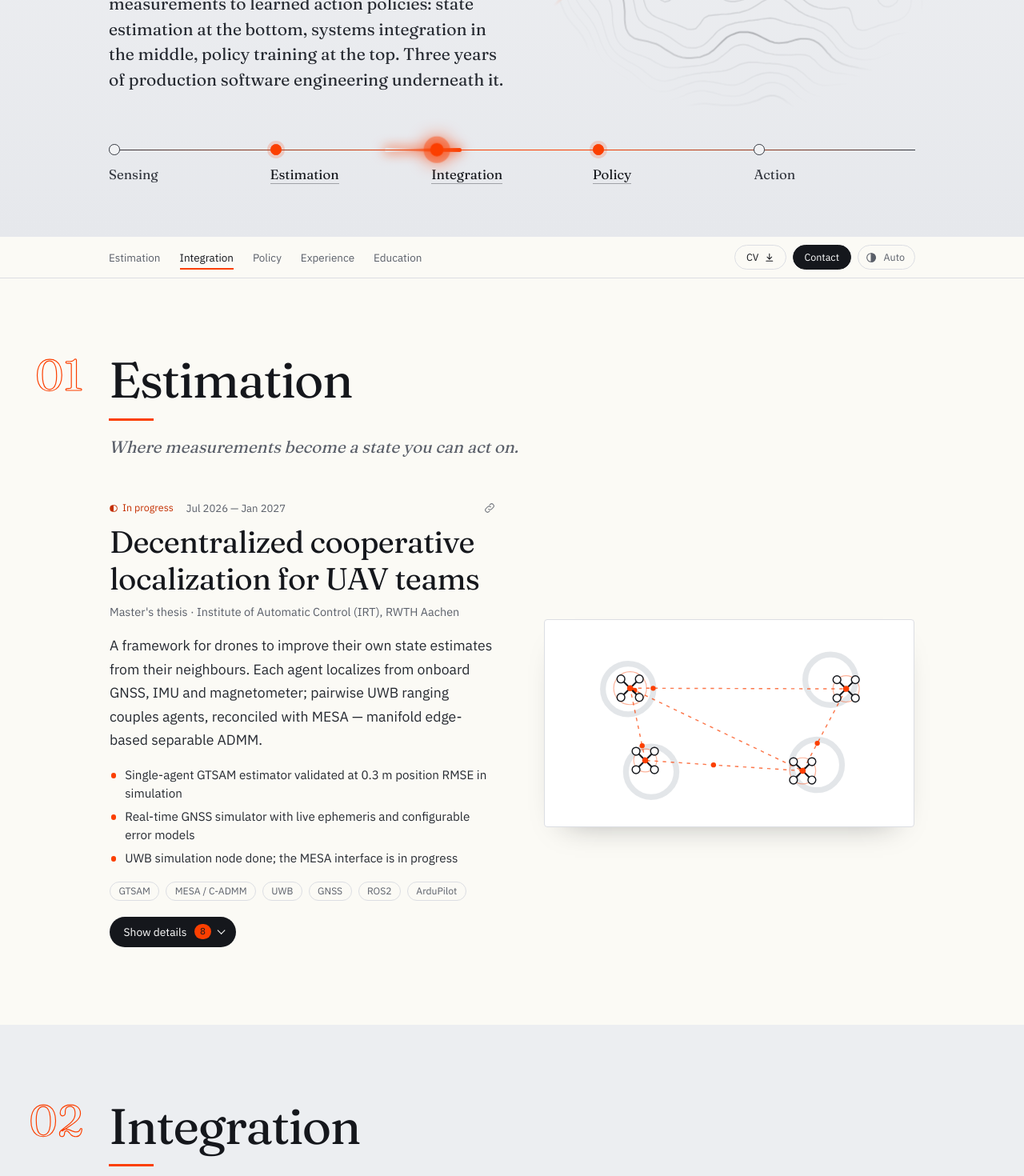
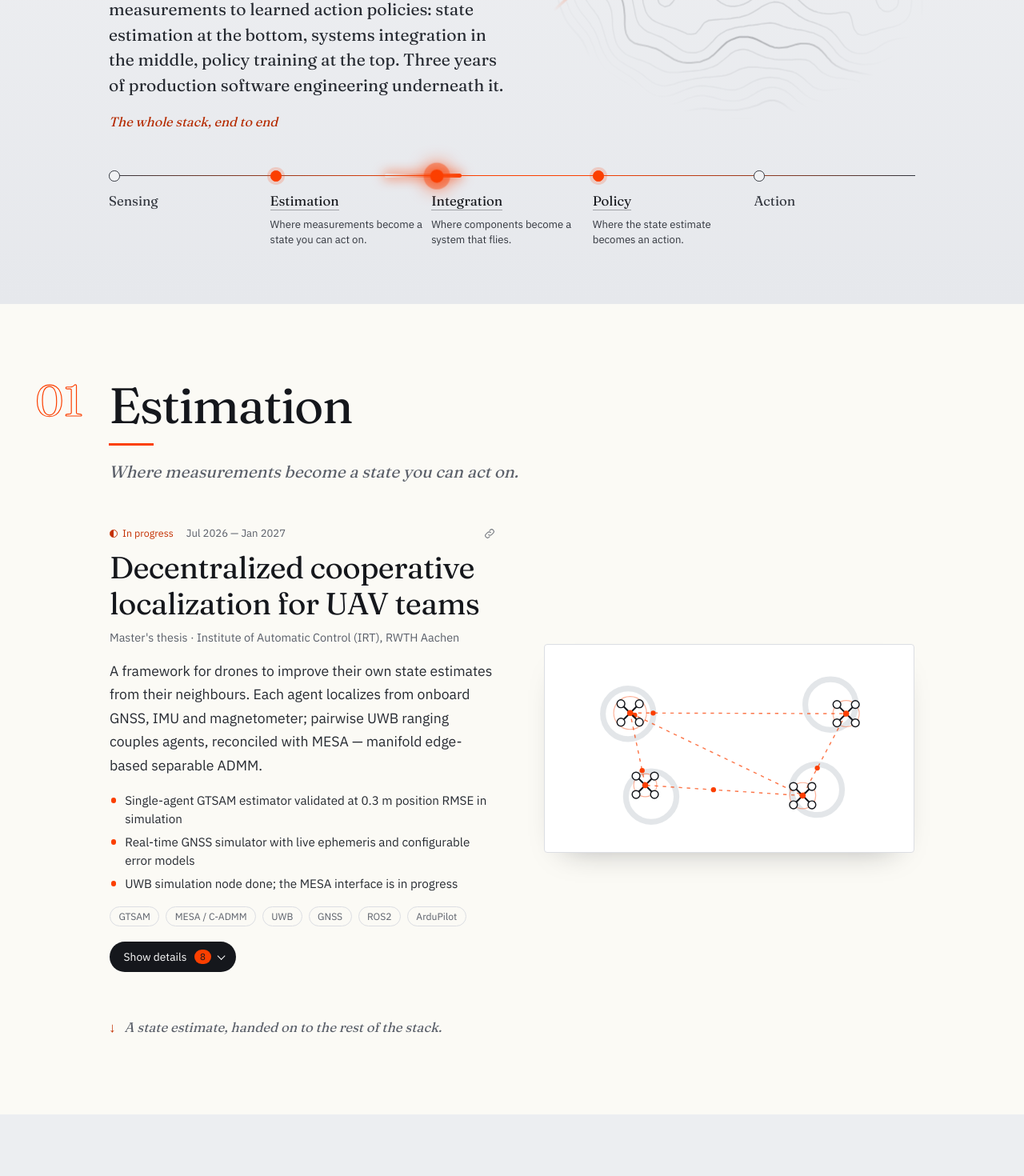
Before and after one commit to Bravo1311/portfolio, a React (Vite) app: page /#/ in a window 1280 px wide. Shown: the part 420-1890 px from the top of the page at 80% size. Built offline with nearby package versions, Linux system fonts and the light colour scheme.

Commit message:
Nav updates

```diff
--- a/src/components/Header.jsx
+++ b/src/components/Header.jsx
@@ -1,8 +1,10 @@
 import { useEffect, useRef } from 'react'
-import { profile } from '../data/cv.js'
+import { profile, tracks } from '../data/cv.js'
 import ContourField from './ContourField.jsx'
 
 // The two endpoints are the world outside your work; the middle three are yours and link down the page.
+const LINES = Object.fromEntries(tracks.map((t) => [t.id, t.line]))
+
 const CHAIN = [
   { id: null, label: 'Sensing' },
   { id: 'estimation', label: 'Estimation' },
@@ -56,6 +58,7 @@ const Header = () => {
       </div>
 
       <div className="hero-foot">
+        <p className="hero-kicker">The whole stack, end to end</p>
         <ol className="chain" aria-label="The autonomy stack, bottom to top">
           {CHAIN.map((node, i) => (
             <li
@@ -64,6 +67,7 @@ const Header = () => {
               style={{ '--i': i }}
             >
               {node.id ? <a href={`#${node.id}`}>{node.label}</a> : <span>{node.label}</span>}
+              {node.id && <span className="chain-line">{LINES[node.id]}</span>}
             </li>
           ))}
         </ol>
--- a/src/components/Nav.jsx
+++ b/src/components/Nav.jsx
@@ -1,3 +1,4 @@
+import { useEffect, useState } from 'react'
 import { useScrollSpy } from '../hooks.js'
 import ThemeToggle from './ThemeToggle.jsx'
 import { profile } from '../data/cv.js'
@@ -11,8 +12,34 @@ const SECTIONS = [
   { id: 'education', label: 'Education' },
 ]
 
+// The hero's chain, kept in the bar: it lights up as you move down through the stack.
+const CHAIN = [
+  { label: 'Sensing' },
+  { id: 'estimation', label: 'Estimation' },
+  { id: 'integration', label: 'Integration' },
+  { id: 'policy', label: 'Policy' },
+  { label: 'Action' },
+]
+const LAYERS = ['estimation', 'integration', 'policy']
+
 const Nav = () => {
   const active = useScrollSpy(SECTIONS.map((s) => s.id))
+  const [docked, setDocked] = useState(false)
+
+  // The bar stays away while the hero's chain is on screen, and takes over once that chain has scrolled out of view.
+  useEffect(() => {
+    const chain = document.querySelector('.hero .chain')
+    if (!chain || !('IntersectionObserver' in window)) {
+      setDocked(true)
+      return
+    }
+    const observer = new IntersectionObserver(([entry]) => setDocked(!entry.isIntersecting && entry.boundingClientRect.top < 0))
+    observer.observe(chain)
+    return () => observer.disconnect()
+  }, [])
+
+  const layer = LAYERS.indexOf(active)
+  const reached = layer === -1 ? CHAIN.length : layer + 2
 
   const go = (id) => (event) => {
     event.preventDefault()
@@ -20,9 +47,23 @@ const Nav = () => {
   }
 
   return (
-    <nav className="nav" aria-label="Page sections">
+    <nav className={`nav${docked ? ' nav-docked' : ''}`} aria-label="Page sections">
       <div className="wrap nav-inner">
-      <ol>
+      <ol className="nav-chain" aria-label="The autonomy stack">
+        {CHAIN.map((node, i) => (
+          <li key={node.label} style={{ '--i': i }} className={`nav-node ${node.id ? 'nav-node-own' : 'nav-node-edge'}${i < reached ? ' nav-node-lit' : ''}${node.id && node.id === active ? ' nav-node-here' : ''}`}>
+            {node.id ? (
+              <a href={`#${node.id}`} onClick={go(node.id)} aria-current={node.id === active ? 'true' : undefined}>
+                {node.label}
+              </a>
+            ) : (
+              <span>{node.label}</span>
+            )}
+            {i < CHAIN.length - 1 && <span className={`nav-seg${i + 1 < reached ? ' nav-seg-lit' : ''}`} aria-hidden="true" />}
+          </li>
+        ))}
+      </ol>
+      <ol className="nav-links">
         {SECTIONS.map((section) => (
           <li key={section.id}>
             <a
--- a/src/components/Track.jsx
+++ b/src/components/Track.jsx
@@ -27,6 +27,8 @@ const Track = ({ track, index }) => {
             <Entry key={entry.id} entry={entry} />
           ))}
         </div>
+
+        {track.handoff && <p className="track-handoff">{track.handoff}</p>}
       </div>
     </section>
   )
--- a/src/data/cv.js
+++ b/src/data/cv.js
@@ -27,6 +27,7 @@ export const profile = {
 export const tracks = [
   {
     id: 'estimation',
+    handoff: 'A state estimate, handed on to the rest of the stack.',
     name: 'Estimation',
     line: 'Where measurements become a state you can act on.',
     entries: [
@@ -68,6 +69,7 @@ export const tracks = [
   },
   {
     id: 'integration',
+    handoff: 'A running system for the policy to act through.',
     name: 'Integration',
     line: 'Where components become a system that flies.',
     entries: [
@@ -123,6 +125,7 @@ export const tracks = [
   },
   {
     id: 'policy',
+    handoff: 'Actions back to the vehicle, and the loop closes.',
     name: 'Policy',
     line: 'Where the state estimate becomes an action.',
     entries: [
--- a/src/styles.css
+++ b/src/styles.css
@@ -740,3 +740,50 @@ section[id] { scroll-margin-top: var(--nav-h); }
   .footer-inner { gap: 2.2rem; }
   .footer { padding-top: 3.6rem; }
 }
+
+
+/* --------------------- the chain as the page's spine --------------------- */
+.nav .nav-chain { display: none; list-style: none; margin: 0; padding: 0.85rem 0; align-items: center; gap: 0; overflow: visible; }
+.nav-node { display: flex; align-items: center; }
+.nav .nav-node > a, .nav-node > span:first-child { display: inline-flex; align-items: center; gap: 0.4rem; padding: 0; border: 0; font-family: var(--display); font-size: 0.88rem; color: var(--ink-soft); white-space: nowrap; transition: color 0.2s ease; }
+.nav-node > a::before, .nav-node > span:first-child::before { content: ''; width: 0.55rem; height: 0.55rem; border-radius: 50%; border: 1px solid var(--ink-soft); flex: none; transition: background 0.3s ease, border-color 0.3s ease, box-shadow 0.3s ease; }
+.nav-node-edge > span:first-child { font-style: italic; }
+.nav-node-lit > a, .nav-node-lit > span:first-child { color: var(--ink); }
+.nav-node-lit > a::before { background: var(--brass); border-color: var(--brass); }
+.nav-node-lit > span:first-child::before { border-color: var(--ink); }
+.nav .nav-node-here > a { font-weight: 600; }
+.nav-node-here > a::before { box-shadow: 0 0 0 4px color-mix(in srgb, var(--brass) 24%, transparent); }
+.nav-seg { display: block; width: 1rem; height: 1px; margin: 0 0.5rem; background: var(--rule); transition: background 0.4s ease; }
+.nav-seg-lit { background: var(--brass); }
+@media (min-width: 68rem) {
+  .nav-inner { grid-template-columns: auto minmax(0, 1fr) auto; }
+  .nav .nav-chain { display: flex; }
+  .nav .nav-links { margin-left: 1.4rem; padding: 0 0 0 1.4rem; border-left: 1px solid var(--rule); align-self: center; }
+  .nav-links li:nth-child(-n + 3) { display: none; }
+}
+
+.track-handoff { display: flex; align-items: baseline; gap: 0.7rem; margin: clamp(2.4rem, 5vw, 3.4rem) 0 0; font-family: var(--display); font-style: italic; font-size: 1.05rem; color: var(--ink-soft); }
+.track-handoff::before { content: '\2193'; font-style: normal; color: var(--brass-text); }
+
+@media print { .track-handoff, .nav-chain, .hero-kicker, .chain-line { display: none !important; } }
+
+
+
+/* -------- one chain: the hero carries it, the bar takes over once you scroll -------- */
+@media screen { .hero { min-height: 100svh; display: flex; flex-direction: column; justify-content: center; } }
+.hero-kicker { margin: 0 0 0.2rem; font-family: var(--display); font-style: italic; font-size: 1.02rem; color: var(--hero-role); opacity: 0; animation: rise 0.8s ease 0.8s forwards; }
+.chain-line { display: block; margin-top: 0.45rem; max-width: 15rem; font-family: var(--body); font-style: normal; font-size: 0.82rem; line-height: 1.4; color: var(--hero-soft); }
+@media (max-width: 52rem) { .chain-line { display: none; } .hero-kicker { font-size: 0.95rem; } }
+@media (prefers-reduced-motion: reduce) { .hero-kicker { animation: none; opacity: 1; } }
+
+
+/* ----- the bar: its buttons are always there; its chain and links arrive once the hero chain has scrolled away ----- */
+.nav { position: fixed; top: 0; left: 0; right: 0; background: transparent; border-bottom-color: transparent; -webkit-backdrop-filter: none; backdrop-filter: none; transition: background 0.4s ease, border-color 0.4s ease; }
+.nav.nav-docked { background: color-mix(in srgb, var(--paper) 94%, transparent); border-bottom-color: var(--rule); -webkit-backdrop-filter: blur(8px); backdrop-filter: blur(8px); }
+.nav .nav-chain, .nav .nav-links { opacity: 0; transform: translateY(-8px); visibility: hidden; transition: opacity 0.35s ease, transform 0.5s cubic-bezier(0.22, 0.8, 0.24, 1), visibility 0s linear 0.5s; }
+.nav.nav-docked .nav-chain, .nav.nav-docked .nav-links { opacity: 1; transform: none; visibility: visible; transition-delay: 0s; }
+.nav-docked .nav-node { animation: node-in 0.55s cubic-bezier(0.22, 0.8, 0.24, 1) both; animation-delay: calc(var(--i) * 70ms + 120ms); }
+@keyframes node-in { from { opacity: 0; transform: translateY(-8px); } to { opacity: 1; transform: none; } }
+@media (min-width: 68rem) { .nav .nav-links { overflow: visible; } }
+@media (prefers-reduced-motion: reduce) { .nav, .nav .nav-chain, .nav .nav-links { transition: none; } .nav-docked .nav-node { animation: none; } }
+.nav:not(.nav-docked) .nav-cta:not(.nav-cta-main), .nav:not(.nav-docked) .theme-toggle { background: color-mix(in srgb, var(--paper) 78%, transparent); -webkit-backdrop-filter: blur(6px); backdrop-filter: blur(6px); }
```
